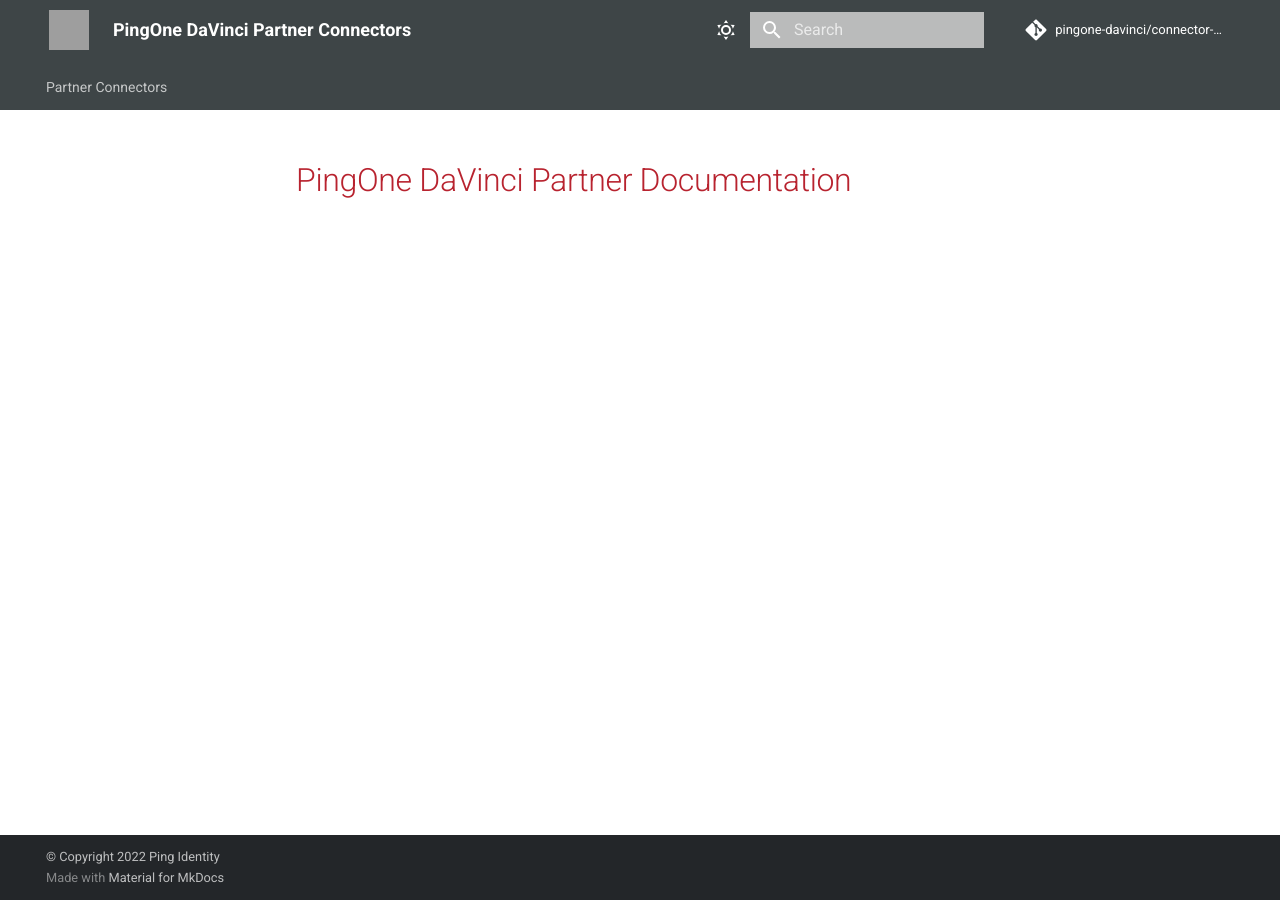
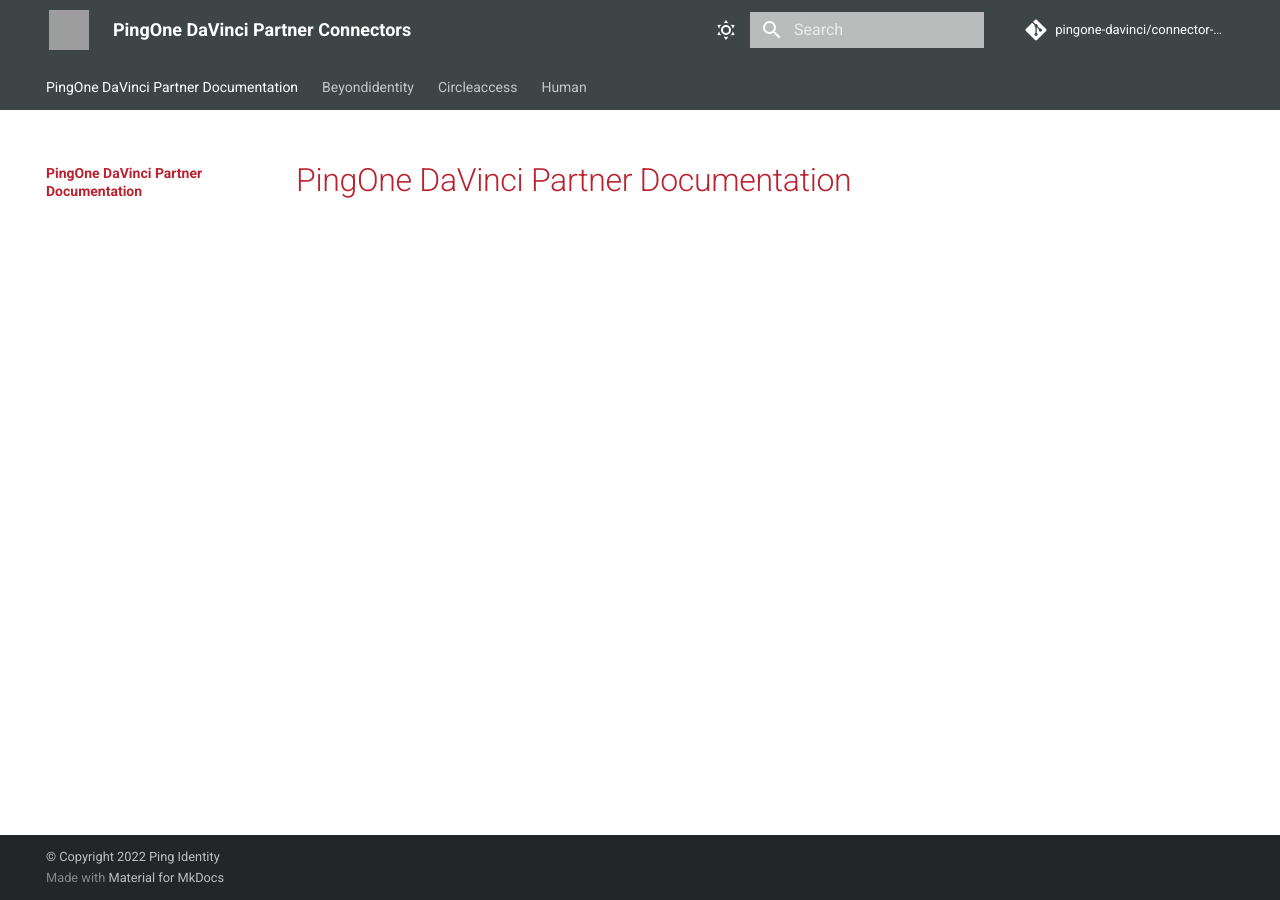
Before and after one commit to pingone-davinci/documentation, an MkDocs documentation site: the page built from docs/README.md, in a window 1280 px wide. Built offline with MkDocs 1.6.1 and Material for MkDocs 9.7.7, drawn with Linux system fonts in a browser that asks for light colours; comment, search, counter and statistics services are not loaded; grey boxes are pictures that could not be loaded.

Commit message:
Update mkdocs.yml

```diff
--- a/mkdocs.yml
+++ b/mkdocs.yml
@@ -51,7 +51,7 @@
         separator: '[\s\-\.]+'
 
 nav:
-  - Partner Connectors:
-      - Beyond Identity: "beyondidentity/README.md"
-      - Circle Access: "circleaccess/README.md"
-      - Human: "human/README.md"
+#  - Partner Connectors:
+#      - Beyond Identity: "beyondidentity/README.md"
+#      - Circle Access: "circleaccess/README.md"
+#      - Human: "human/README.md"
```
